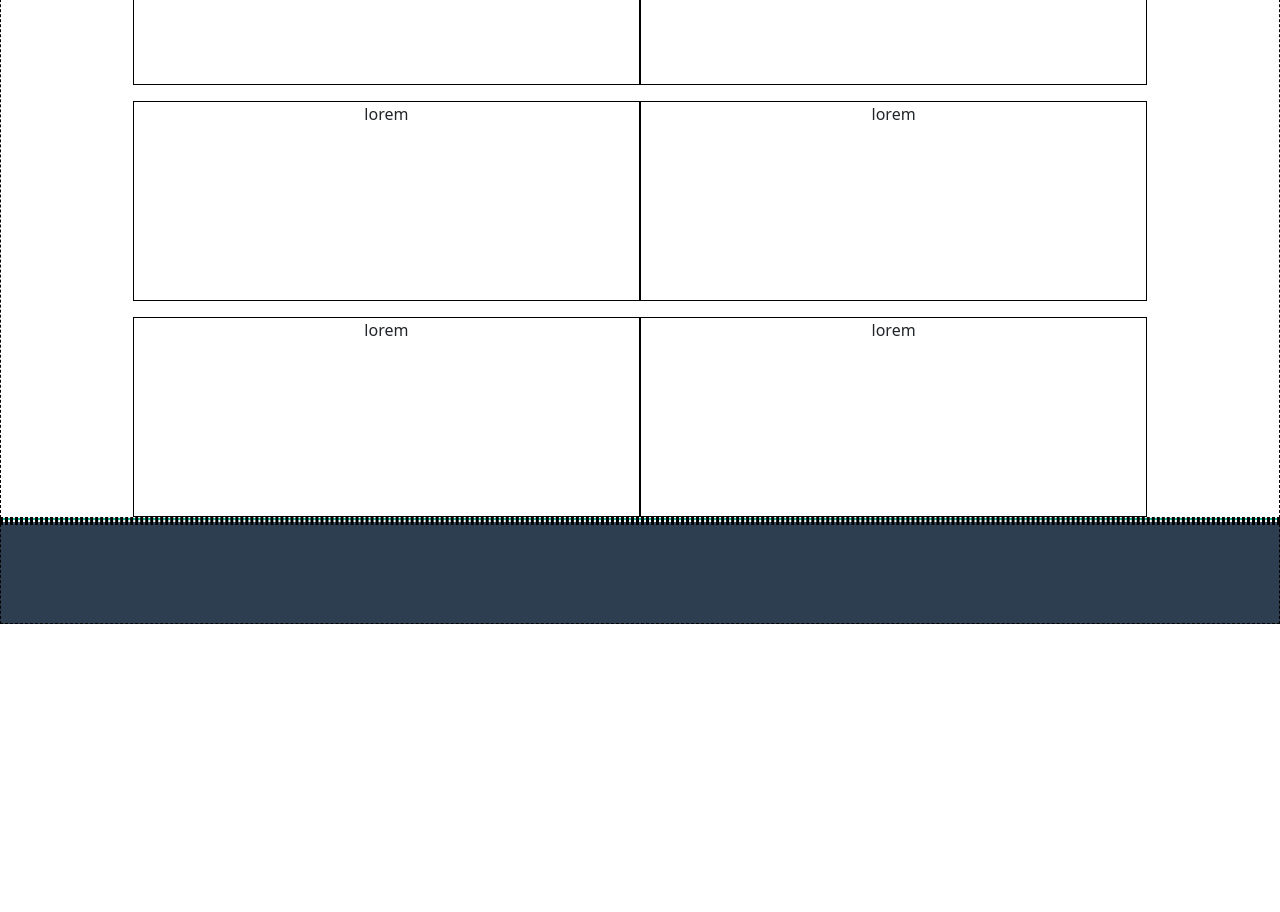
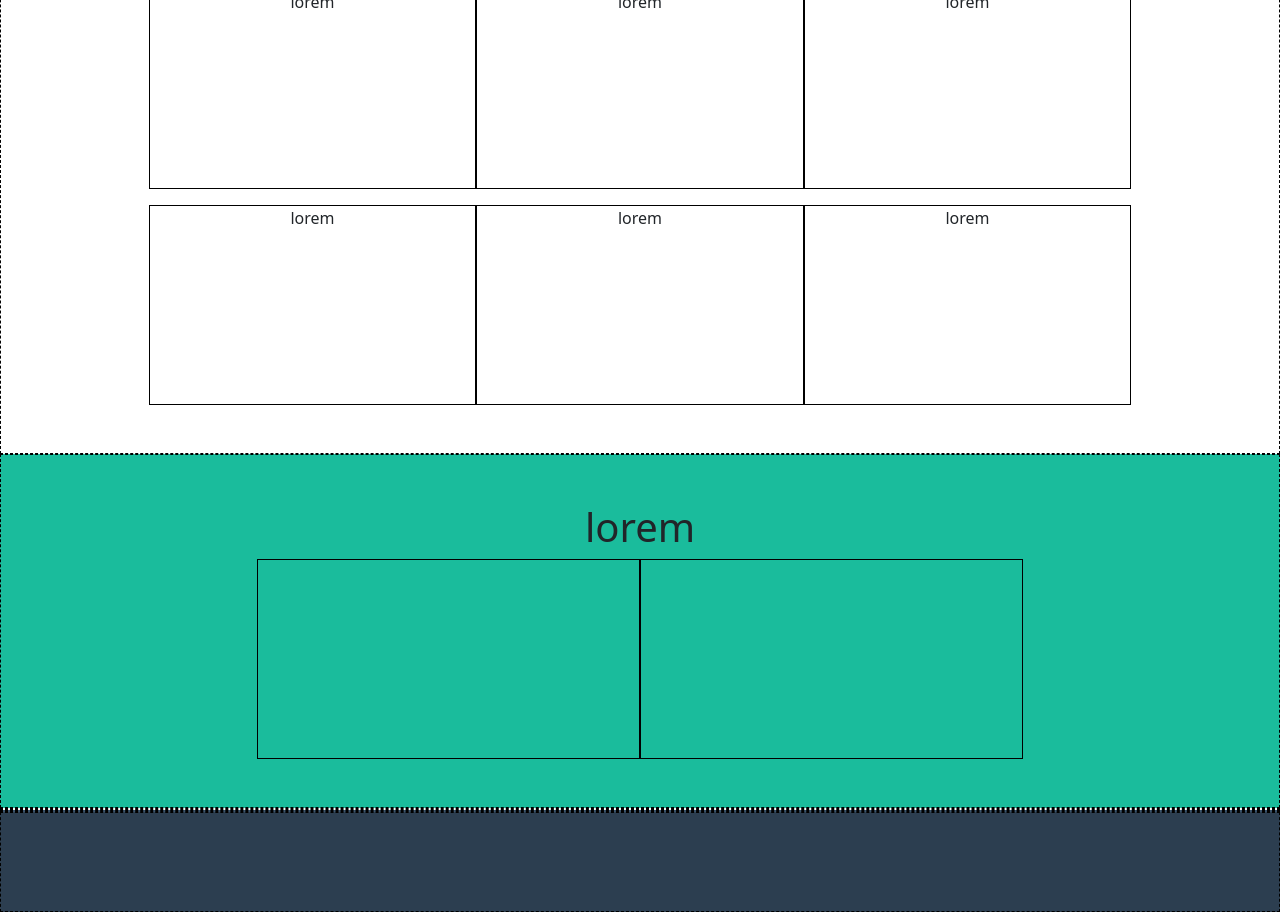
Before and after one commit to robertonesta/html-css-bootstrap-freelancer, a plain HTML site: page index.html in a window 1280 px wide. Shown: the part 218-1130 px from the top of the page. Before the commit the page ends 842 px from the top, so only its background shows below. Drawn offline with nearby package versions, Linux system fonts and the light colour scheme.

Commit message:
about section in the making

```diff
--- a/index.html
+++ b/index.html
@@ -21,21 +21,33 @@
     <section class="jumbo">
 
     </section>
-    <section class="portfolio">
-        <div class="mw-80">
-            <div class="container px3 m-auto">
-                <div class="row gy-3 gx-3 justify-content-between">
-                    <div class="col-12 col-md-6 text-center">lorem</div>
-                    <div class="col-12 col-md-6 text-center">lorem</div>
-                    <div class="col-12 col-md-6 text-center">lorem</div>
-                    <div class="col-12 col-md-6 text-center">lorem</div>
-                    <div class="col-12 col-md-6 text-center">lorem</div>
-                    <div class="col-12 col-md-6 text-center">lorem</div>
+    <section class="portfolio text-center">
+        <div class="mw-80 px-3 my-3">
+            <div class="container m-auto my-5">
+                <h1>lorem</h1>
+                <div class="row gy-3 gx-3">
+                    <div class="col-12 col-md-6 col-lg-4 text-center">lorem</div>
+                    <div class="col-12 col-md-6 col-lg-4 text-center">lorem</div>
+                    <div class="col-12 col-md-6 col-lg-4 text-center">lorem</div>
+                    <div class="col-12 col-md-6 col-lg-4 text-center">lorem</div>
+                    <div class="col-12 col-md-6 col-lg-4 text-center">lorem</div>
+                    <div class="col-12 col-md-6 col-lg-4 text-center">lorem</div>
                 </div>
             </div>
         </div>
     </section>
-    <section class="about"></section>
+    <section class="about text-center">
+        <div class="mw-60">
+            <div class="container m-auto my-5">
+                <h1>lorem</h1>
+                <div class="row">
+                    <div class="col-12 col-md-6"></div>
+                    <div class="col-12 col-md-6"></div>
+                </div>
+
+            </div>
+        </div>
+    </section>
     <section class="contact_me"></section>
     <section class="socials"></section>
 </main>
```
